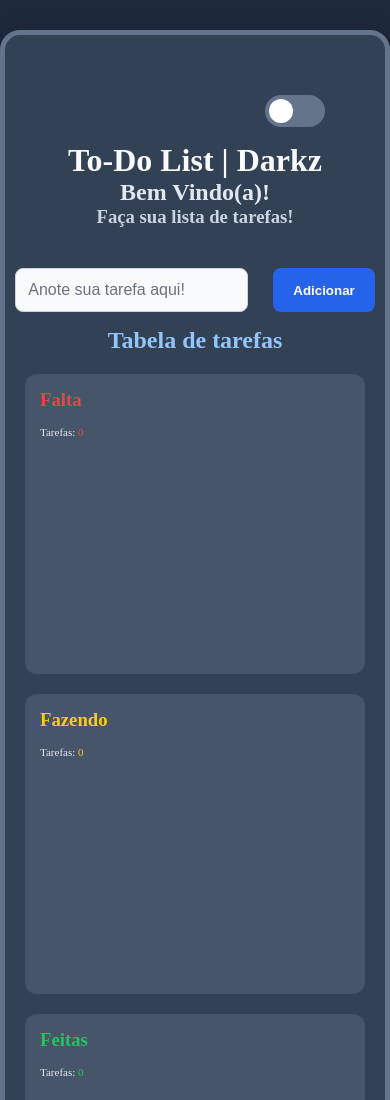
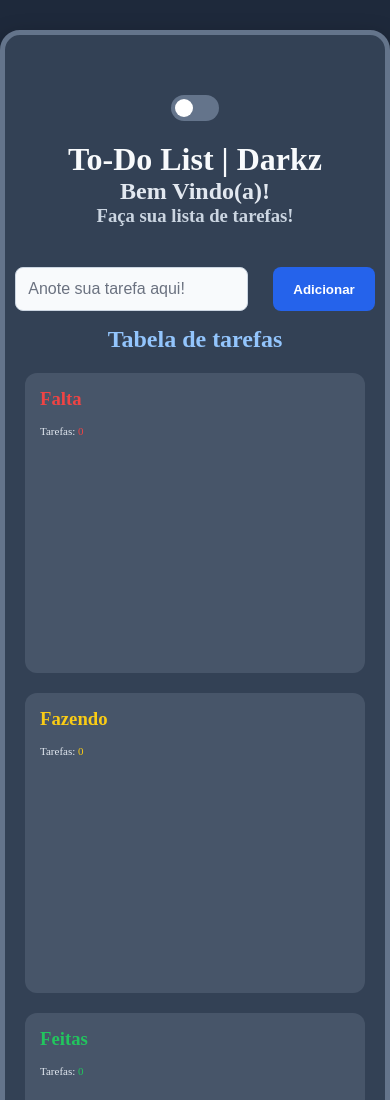
Before and after one commit to Darkz-Dev/To-Do-List, a plain HTML site: page index.html in a window 390 px wide. Shown: the top 1100 px of the page. Drawn offline with Linux system fonts and the light colour scheme.

Commit message:
Atualização para que o botao fique confortavel no celular e arrumar no CSS

```diff
--- a/style.css
+++ b/style.css
@@ -208,6 +208,7 @@ li{
     transform: translateX(28px);
 }
 
+
 /*===========================================
 TIPOGRAFIA
 ============================================*/
@@ -309,9 +310,6 @@ footer{
     color:#CBD5E1;
 }
 
-
-
-
 /*==================================
 
             Responsividade
@@ -320,12 +318,45 @@ footer{
 
 
 @media (max-width: 798px) {
+
+    header{
+        display: flex;
+        flex-direction: column;
+        align-items: center;
+        text-align: center;
+    }
+
+    header h1{
+        width: 100%;
+        text-align: center;
+    }
   #quadro{
         grid-template-columns: 1fr;
     }
+    .topo{
+        width: 100%;
+        display: flex;
+        justify-content: center;
+        margin-bottom: 20px;
+    }
+
+    .switch{
+        width: 48px;
+        height: 26px;
+    }
+
+    .slider::before{
+        width: 18px;
+        height: 18px;
+        left: 4px;
+        bottom: 4px;
+    }
+
+    .switch input:checked + .slider::before{
+        transform: translateX(22px);
+    }
+
 }
-
-
 /*=================================
 
             Tema Claro
```
